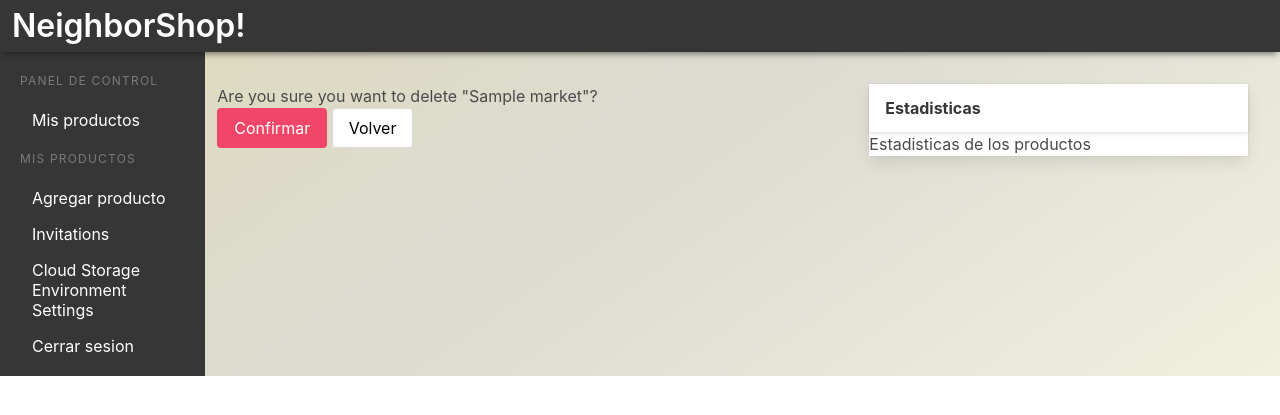
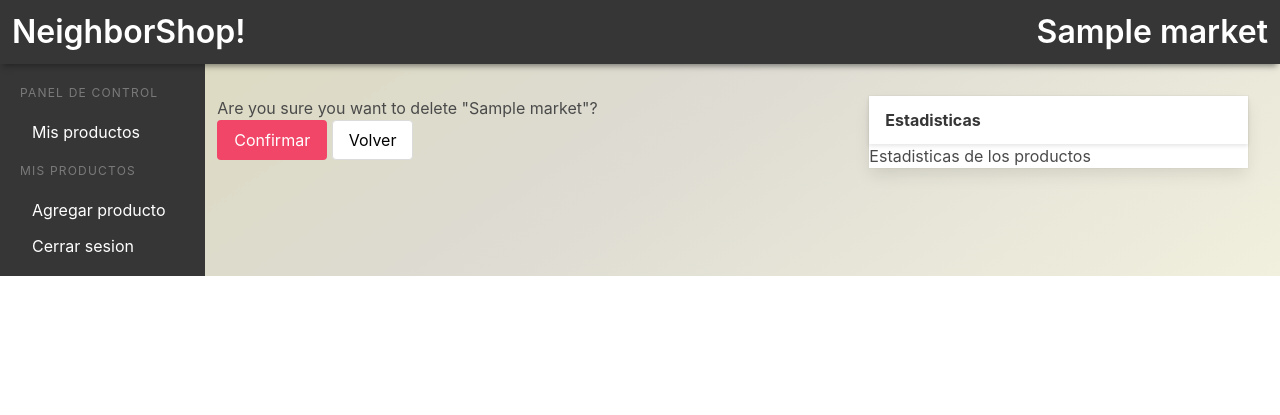
Before and after one commit to fedetoledo/neighborshop-api, a Django app: page /tienda/eliminar/1 in a window 1280 px wide. Shown: the top 415 px of the page. Run offline with Django 3.2, Linux system fonts and the light colour scheme; tables that the repository leaves empty hold one stand-in row (values such as "Sample post"); some libraries are stand-ins or nearby versions.

Commit message:
get market data in base template done

```diff
--- /dev/null
+++ b/control_panel/context_processors.py
@@ -0,0 +1,9 @@
+from api.models import Market
+from django.contrib.auth.decorators import login_required
+
+def market(request):
+    if request.user.is_authenticated:
+        return {
+            'market': Market.objects.get(owner=request.user)
+        }
+    return {}
--- a/control_panel/templates/includes/base.html
+++ b/control_panel/templates/includes/base.html
@@ -17,7 +17,9 @@
             </a>
         </div>
             <div class="navbar-end">
-                {% block market_name %}{% endblock %}
+                <span class="title navbar-item">
+                    {{market.name}}
+                </span>
             </div>
     </nav>
     <div class="main-content">
@@ -35,8 +37,6 @@
                     </p>
                     <ul class="menu-list">
                         <li><a href="/tienda/producto/nuevo">Agregar producto</a></li>
-                        <li><a>Invitations</a></li>
-                        <li><a>Cloud Storage Environment Settings</a></li>
                         <li><a href="/logout">Cerrar sesion</a></li>
                     </ul>
                 </aside>
--- a/control_panel/templates/user/profile.html
+++ b/control_panel/templates/user/profile.html
@@ -1,7 +1,5 @@
 {% extends '../includes/base.html' %}
 {% block title %}{{user.fullname}}{% endblock title %}
-{% block market_name %}{{market.name}}
-{% endblock market_name %}
 {% block content %}
 
     <p class="all-products-title title">Todos los productos</p>
--- a/control_panel/views/market_views.py
+++ b/control_panel/views/market_views.py
@@ -2,11 +2,12 @@ from django.views.generic import CreateView, DeleteView, DetailView
 from django.urls import reverse_lazy
 from django.shortcuts import redirect, render
 from django.urls import reverse_lazy
+from django.contrib.auth.mixins import LoginRequiredMixin
 
 from ..forms import CreateMarketForm
 from api.models import Market
 
-class MarketCreateView(CreateView):
+class MarketCreateView(LoginRequiredMixin, CreateView):
     form_class = CreateMarketForm
     template_name = "market/create.html"
     success_url = reverse_lazy('tienda')
--- a/ecommerce/settings.py
+++ b/ecommerce/settings.py
@@ -65,6 +65,7 @@ TEMPLATES = [
                 'django.template.context_processors.request',
                 'django.contrib.auth.context_processors.auth',
                 'django.contrib.messages.context_processors.messages',
+                'control_panel.context_processors.market',
             ],
         },
     },
```
